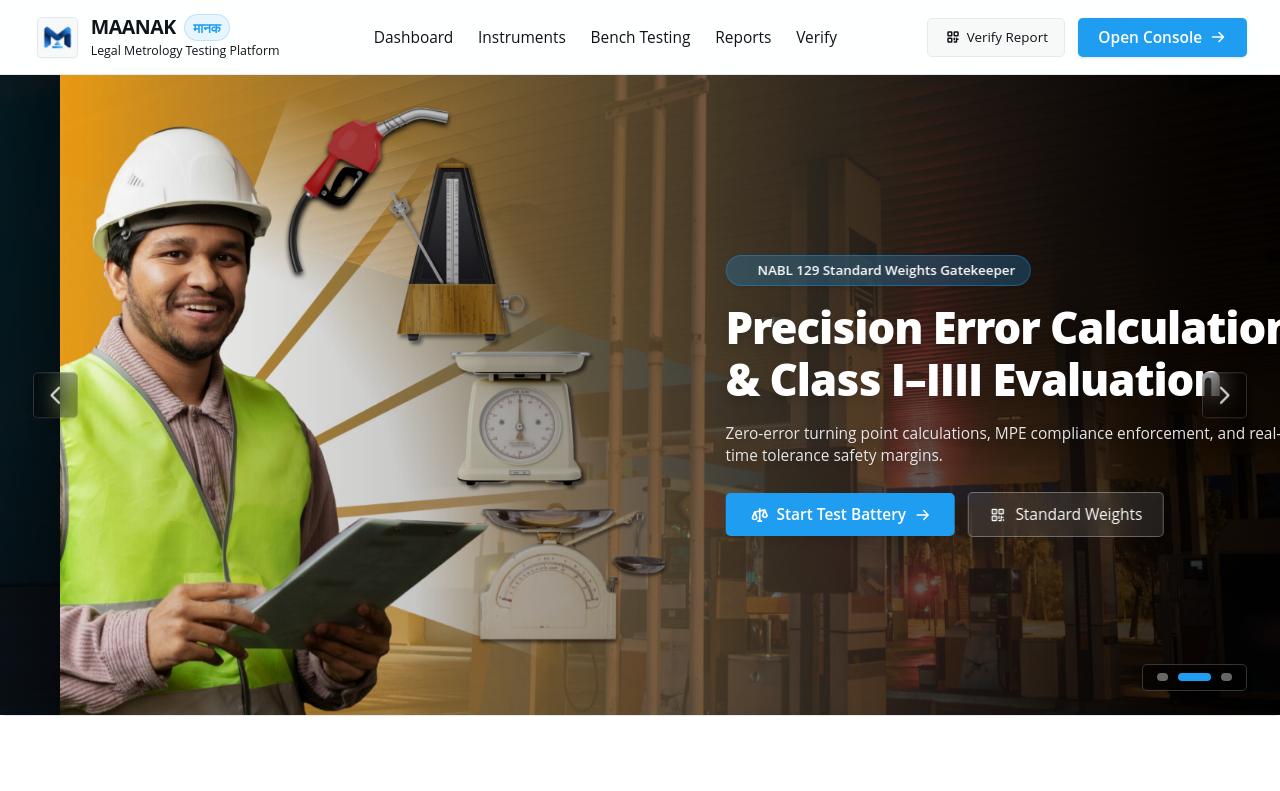
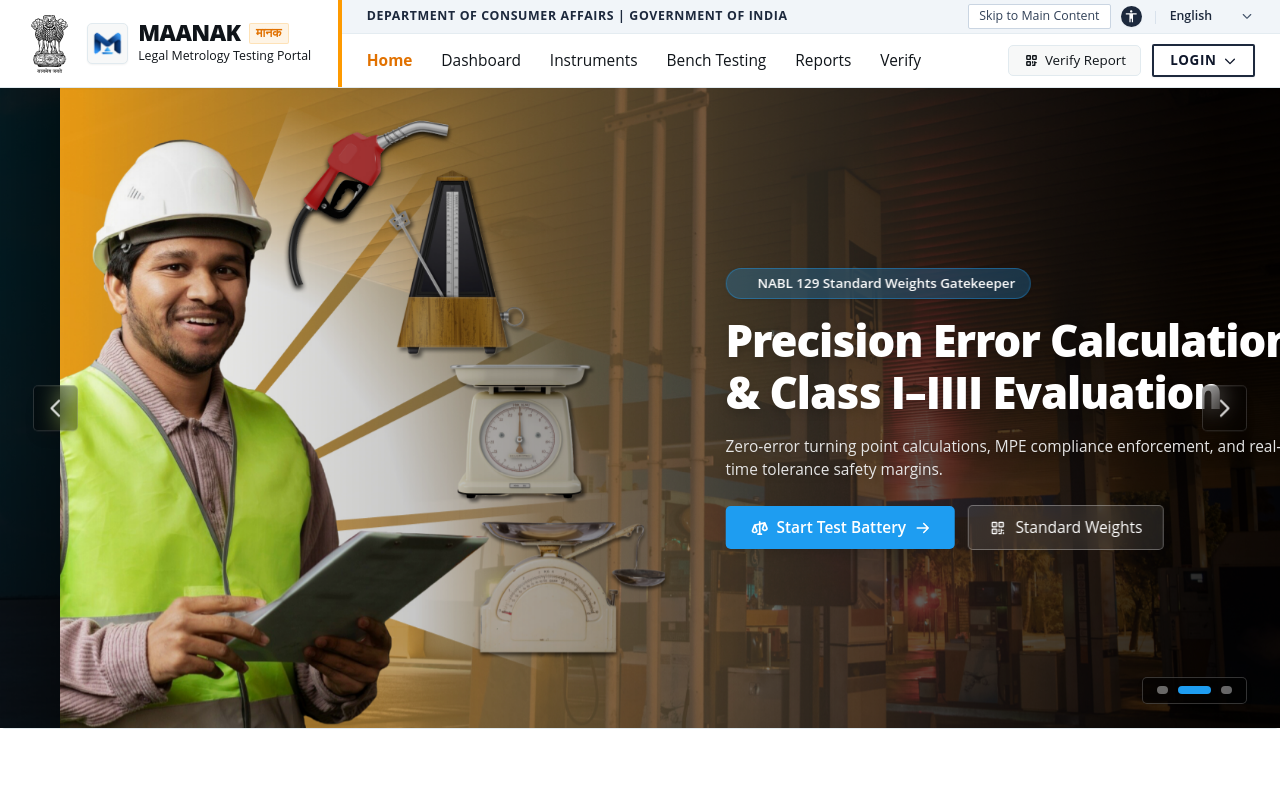
Before and after one commit to deepaksoni47/Maanak-monorepo, a Next.js app in the folder apps/web/: page / in a window 1280 px wide. Shown: the top 791 px of the page. Built offline with nearby package versions, Linux system fonts and the light colour scheme; no server answers.

Commit message:
feat: implement homepage and assets for legal metrology web app

```diff
--- a/apps/web/src/app/page.tsx
+++ b/apps/web/src/app/page.tsx
@@ -22,6 +22,7 @@
   Sparkle,
   CaretLeft,
   CaretRight,
+  CaretDown,
 } from "@phosphor-icons/react";
 import { cn } from "@/lib/utils";
 import { GridPattern } from "@/components/ui/grid-pattern";
@@ -91,19 +92,39 @@
   const sampleErrorG = selectedLoad === 0.1 ? 0.0 : selectedLoad === 2.5 ? 0.5 : selectedLoad === 10 ? 1.0 : 1.5;
   const isPass = Math.abs(sampleErrorG) <= mpeLimitG;
 
+  // State for Language selection & Login dropdown
+  const [selectedLanguage, setSelectedLanguage] = useState<string>("English");
+  const [isLoginOpen, setIsLoginOpen] = useState<boolean>(false);
+
   return (
     <div className="min-h-screen bg-background text-foreground flex flex-col selection:bg-primary/20 selection:text-primary">
-      {/* Top Navigation Bar */}
-      <header className="sticky top-0 z-50 w-full border-b border-border bg-background/90 backdrop-blur-md">
-        <div className="max-w-7xl mx-auto px-4 sm:px-6 lg:px-8 h-18 flex items-center justify-between">
+      {/* Top Navigation Bar: Department of Consumer Affairs / Government of India Standard */}
+      <header className="sticky top-0 z-50 w-full border-b border-border bg-background/95 backdrop-blur-md shadow-xs">
+        <div className="w-full flex flex-col md:flex-row items-stretch">
+          {/* Left Brand Identity: Satyamev Jayate Emblem & MAANAK Portal Logo */}
+          <div className="flex items-center gap-3.5 px-4 sm:px-6 py-2.5 bg-background shrink-0 border-b md:border-b-0 md:border-r-4 md:border-amber-500">
             <Link
               href="/"
-            className="flex items-center gap-3 group focus:outline-none focus:ring-2 focus:ring-ring rounded-2xl p-1"
+              className="flex items-center gap-3.5 group focus:outline-none focus:ring-2 focus:ring-ring rounded-xs p-0.5"
             >
-            <div className="relative w-10 h-10 rounded-2xl overflow-hidden border border-border bg-card flex items-center justify-center shadow-xs group-hover:border-primary/50 transition-all">
+              {/* Satyamev Jayate (State Emblem of India) */}
+              <div className="relative w-11 h-14 shrink-0 flex items-center justify-center">
+                <Image
+                  src="/assets/satyamev-jayate.svg"
+                  alt="State Emblem of India - Satyamev Jayate"
+                  width={44}
+                  height={56}
+                  className="object-contain h-full w-auto"
+                  priority
+                />
+              </div>
+
+              {/* Portal Icon & Typography */}
+              <div className="flex items-center gap-2.5">
+                <div className="relative w-10 h-10 rounded-sm overflow-hidden border border-border bg-card flex items-center justify-center shadow-xs group-hover:border-primary/50 transition-all">
                   <Image
                     src="/logo.avif"
-                alt="MAANAK Logo"
+                    alt="MAANAK Portal Logo"
                     width={40}
                     height={40}
                     className="object-contain w-full h-full"
@@ -112,50 +133,107 @@
                 </div>
                 <div className="flex flex-col">
                   <div className="flex items-center gap-2">
-                <span className="font-bold text-lg tracking-tight text-foreground">MAANAK</span>
-                <span className="font-semibold text-xs text-primary bg-primary/10 px-2 py-0.5 rounded-full border border-primary/20">
+                    <span className="font-extrabold text-xl tracking-tight text-foreground leading-none">MAANAK</span>
+                    <span className="font-semibold text-[11px] text-amber-600 dark:text-amber-500 bg-amber-500/10 px-1.5 py-0.2 rounded-xs border border-amber-500/20">
                       मानक
                     </span>
                   </div>
-              <span className="text-[11px] text-muted-foreground hidden sm:inline font-medium">
-                Legal Metrology Testing Platform
+                  <span className="text-[11px] text-muted-foreground font-medium hidden sm:inline leading-tight mt-0.5">
+                    Legal Metrology Testing Portal
                   </span>
                 </div>
+              </div>
             </Link>
+          </div>
 
-          <nav className="hidden md:flex items-center gap-6 text-sm font-medium text-muted-foreground">
-            <Link href="/dashboard" className="hover:text-foreground transition-colors">
+          {/* Right Navigation & Utility Sections */}
+          <div className="flex-1 flex flex-col justify-between min-w-0">
+            {/* Top Tier: Department of Consumer Affairs Government Utility Bar */}
+            <div className="bg-slate-100 dark:bg-slate-900 border-b border-border/80 px-4 sm:px-6 py-1 flex items-center justify-between text-xs gap-3">
+              <span className="font-bold text-[11px] sm:text-xs tracking-wider text-slate-800 dark:text-slate-200 uppercase truncate">
+                DEPARTMENT OF CONSUMER AFFAIRS | GOVERNMENT OF INDIA
+              </span>
+
+              <div className="flex items-center gap-2.5 shrink-0">
+                <a
+                  href="#main-content"
+                  className="hidden sm:inline-flex items-center rounded-xs border border-slate-300 dark:border-slate-700 bg-white dark:bg-slate-800 px-2.5 py-0.5 text-[11px] font-medium text-slate-700 dark:text-slate-300 hover:bg-slate-50 dark:hover:bg-slate-700 transition-colors"
+                >
+                  Skip to Main Content
+                </a>
+
+                {/* Accessibility Icon */}
+                <div
+                  title="Accessibility Options"
+                  className="w-5 h-5 rounded-full bg-slate-800 text-white dark:bg-slate-200 dark:text-slate-900 flex items-center justify-center text-[10px] font-bold shadow-xs cursor-pointer select-none"
+                >
+                  <svg className="w-3.5 h-3.5 fill-current" viewBox="0 0 24 24">
+                    <path d="M12 2c1.1 0 2 .9 2 2s-.9 2-2 2-2-.9-2-2 .9-2 2-2zm9 7h-6v13h-2v-6h-2v6H9V9H3V7h18v2z" />
+                  </svg>
+                </div>
+
+                <span className="text-slate-300 dark:text-slate-700 text-xs font-light">|</span>
+
+                {/* Language Selector */}
+                <div className="relative inline-flex items-center">
+                  <select
+                    value={selectedLanguage}
+                    onChange={(e) => setSelectedLanguage(e.target.value)}
+                    aria-label="Select Language"
+                    className="bg-transparent text-[11px] sm:text-xs font-semibold text-slate-800 dark:text-slate-200 pr-5 py-0.5 rounded-xs cursor-pointer border-none focus:outline-none focus:ring-1 focus:ring-primary appearance-none"
+                  >
+                    <option value="English" className="bg-background text-foreground">English</option>
+                    <option value="Hindi" className="bg-background text-foreground">हिन्दी (Hindi)</option>
+                  </select>
+                  <CaretDown size={12} weight="bold" className="absolute right-0.5 pointer-events-none text-slate-600 dark:text-slate-300" />
+                </div>
+              </div>
+            </div>
+
+            {/* Bottom Tier: Primary Navigation Links & Actions */}
+            <div className="px-4 sm:px-6 py-2.5 flex items-center justify-between gap-4">
+              <nav className="flex items-center gap-5 sm:gap-7 text-sm font-medium text-muted-foreground overflow-x-auto no-scrollbar py-0.5">
+                <Link
+                  href="/"
+                  className="text-amber-600 dark:text-amber-500 font-bold hover:text-amber-700 dark:hover:text-amber-400 transition-colors shrink-0"
+                >
+                  Home
+                </Link>
+                <Link href="/dashboard" className="hover:text-foreground transition-colors shrink-0">
                   Dashboard
                 </Link>
-            <Link href="/instruments" className="hover:text-foreground transition-colors">
+                <Link href="/instruments" className="hover:text-foreground transition-colors shrink-0">
                   Instruments
                 </Link>
-            <Link href="/bench" className="hover:text-foreground transition-colors">
+                <Link href="/bench" className="hover:text-foreground transition-colors shrink-0">
                   Bench Testing
                 </Link>
-            <Link href="/reports" className="hover:text-foreground transition-colors">
+                <Link href="/reports" className="hover:text-foreground transition-colors shrink-0">
                   Reports
                 </Link>
-            <Link href="/verify" className="hover:text-foreground transition-colors">
+                <Link href="/verify" className="hover:text-foreground transition-colors shrink-0">
                   Verify
                 </Link>
               </nav>
 
-          <div className="flex items-center gap-2 sm:gap-3">
+              {/* Action Buttons: Verify & Login */}
+              <div className="relative shrink-0 flex items-center gap-2.5">
                 <Link
                   href="/verify"
-              className="hidden sm:inline-flex items-center gap-1.5 rounded-sm border border-border bg-card px-4 py-2 text-xs font-medium hover:bg-accent hover:text-accent-foreground transition-all"
+                  className="hidden lg:inline-flex items-center gap-1.5 rounded-xs border border-border bg-card px-3.5 py-1 text-xs font-medium hover:bg-accent hover:text-accent-foreground transition-all"
                 >
-              <QrCode size={16} weight="bold" />
+                  <QrCode size={15} weight="bold" />
                   <span>Verify Report</span>
                 </Link>
                 <Link
                   href="/dashboard"
-              className="inline-flex items-center justify-center gap-2 rounded-sm bg-primary text-primary-foreground px-5 py-2 text-sm font-semibold hover:bg-primary/90 transition-all shadow-sm"
+                  className="inline-flex items-center gap-1.5 rounded-xs border-2 border-slate-800 dark:border-slate-300 bg-transparent px-4 py-1 text-xs sm:text-sm font-bold tracking-wider text-slate-900 dark:text-slate-100 hover:bg-slate-900 hover:text-white dark:hover:bg-slate-100 dark:hover:text-slate-900 transition-all shadow-xs uppercase"
                 >
-              <span>Open Console</span>
-              <ArrowRight size={16} weight="bold" />
+                  <span>LOGIN</span>
+                  <CaretDown size={14} weight="bold" />
                 </Link>
+              </div>
+            </div>
           </div>
         </div>
       </header>
```
Also changed, not shown: apps/web/public/assets/satyamev-jayate.svg (added), 1 other file (tests, documents, lock files or other folders). Lines whose indentation alone changed are shown as unchanged.
